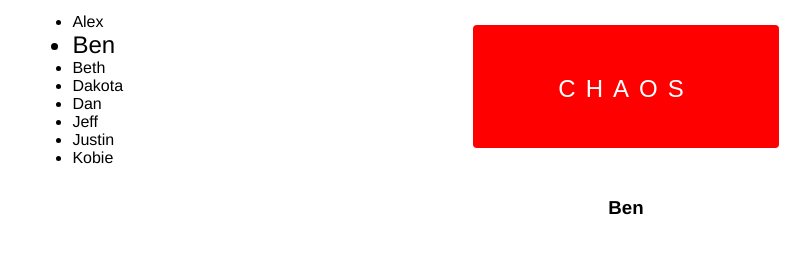
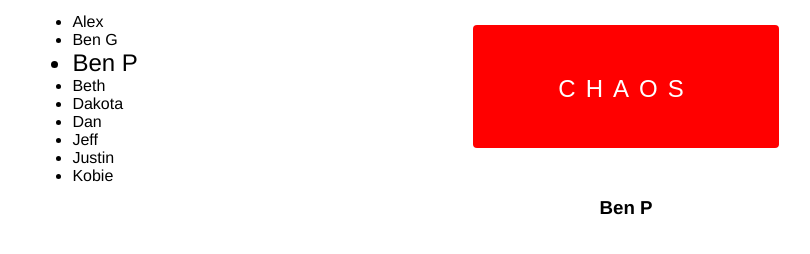
Before and after one commit to justincoh/pg-chaos-button, a plain HTML site: page index.html in a window 1280 px wide. Both pictures are taken after a click on the button "CHAOS". Shown: the part 110-364 px from the top of the page, without its empty margins (14-824 px from the left). Drawn offline with Linux system fonts and the light colour scheme; a web font is replaced by a local one.

Commit message:
rig it with 2 Bens (#3)

```diff
--- a/index.html
+++ b/index.html
@@ -43,6 +43,9 @@
         display: inline-block;
         text-transform: capitalize;
       }
+      #result {
+        text-transform: capitalize;
+      }
     </style>
   </head>
   <body>
@@ -65,7 +68,8 @@
   <script type="text/javascript">
     const defaultOptions = [
       "alex",
-      "ben",
+      "ben g",
+      "ben p",
       "beth",
       "dakota",
       "dan",
@@ -90,9 +94,10 @@
       // const options = getOptions();
       // const idx = Math.floor(Math.random() * options.length)
       // const person = options[idx];
-      const person = "ben";
+      const person = "ben p";
       const resultElement = document.getElementById("result");
-      resultElement.innerHTML = `${person[0].toUpperCase()}${person.slice(1)}`;
+      // resultElement.innerHTML = `${person[0].toUpperCase()}${person.slice(1)}`;
+      resultElement.innerHTML = person;
       const personItem = document.getElementById(person);
       personItem.style.fontSize = 24;
     };
```
